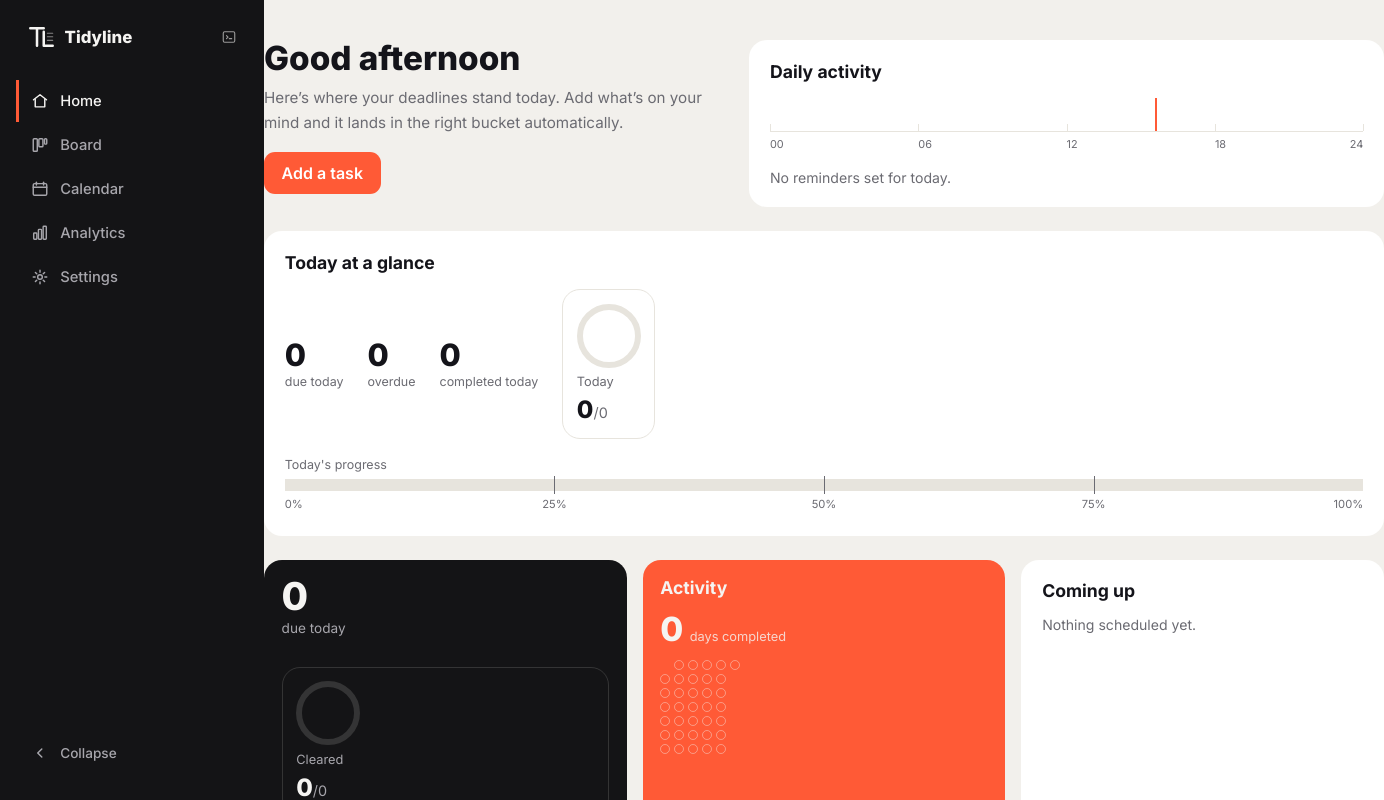
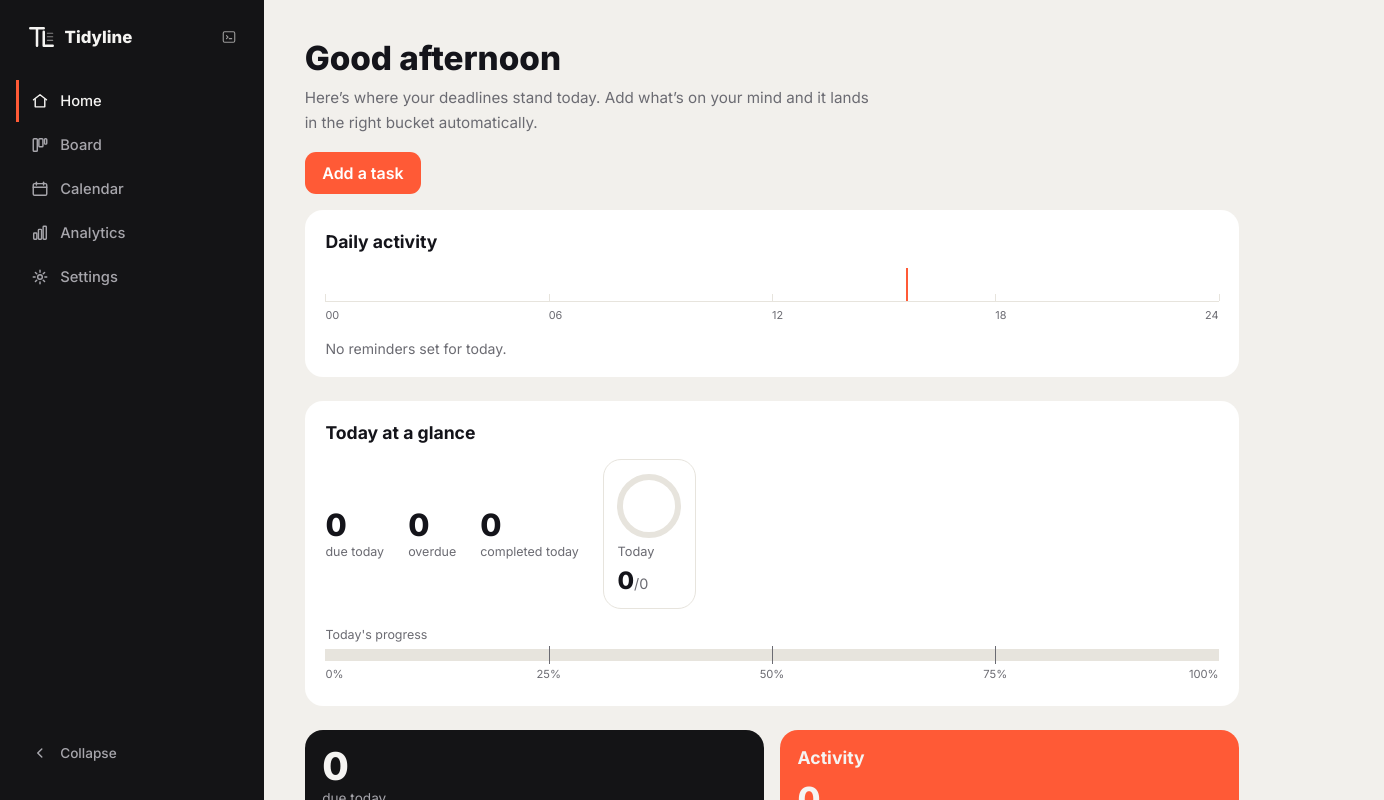
Before and after one commit to bilal-rauf-dev/tidyline-web, a React (Vite) app: page / in a window 1280 px wide. Shown: the top 800 px of the page, 1384 px wide, since content can reach past the window. Built offline with nearby package versions, Linux system fonts and the light colour scheme.

Commit message:
fix responsive layout sizing beside sidebar

```diff
--- a/src/App.css
+++ b/src/App.css
@@ -196,8 +196,10 @@
 
 .app-content {
   margin-left: var(--sidebar-w);
+  min-width: 0;
   min-height: 100vh;
   background: var(--bg);
+  container: app-content / inline-size;
   transition: margin-left var(--dur-move) var(--ease);
 }
 
@@ -229,7 +231,7 @@
 }
 
 .app-shell {
-  width: min(1120px, 92vw);
+  width: min(1120px, 92%);
   margin: 2.5rem auto 3rem;
   display: grid;
   gap: 1.5rem;
@@ -2179,7 +2181,8 @@ button {
   text-overflow: ellipsis;
 }
 
-@media (max-width: 1024px) {
+/* Respond to the space beside the sidebar, not the outer browser viewport. */
+@container app-content (max-width: 1120px) {
   .buckets {
     grid-template-columns: repeat(2, minmax(0, 1fr));
     grid-template-areas:
```
